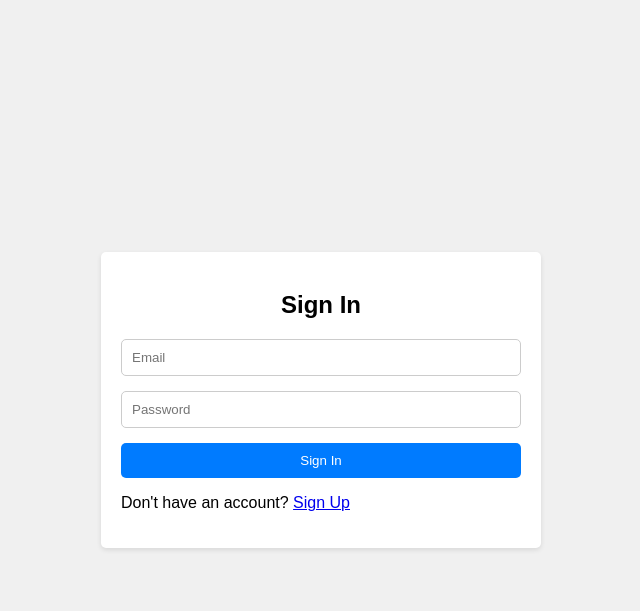
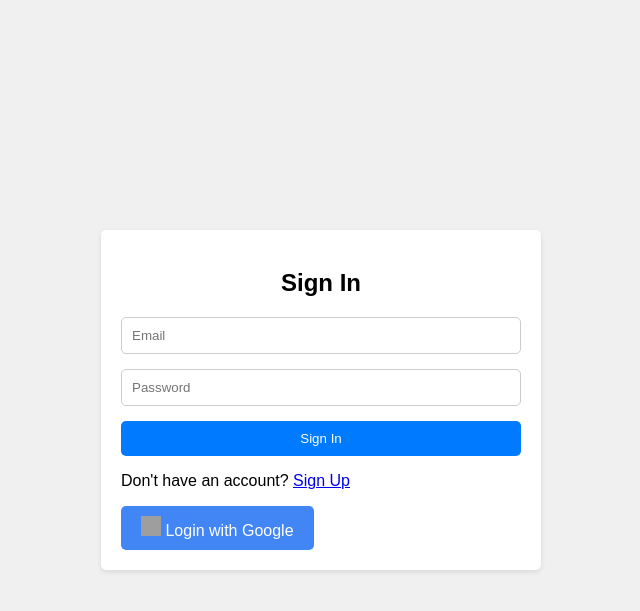
Before and after one commit to ahzamm/fyp-API-gateway, a Flask app: page /signin in a window 1280 px wide. Shown: the top 611 px of the page, without its empty margins (319-959 px from the left). Run offline with Flask 3, Linux system fonts and the light colour scheme; grey boxes are pictures that could not be loaded.

Commit message:
Add Google OAuth2 authentication

```diff
--- a/app.py
+++ b/app.py
@@ -1,13 +1,99 @@
-import base64
 import json
-from io import BytesIO
+import os
+import pathlib
 
+import google.auth.transport.requests
 import requests
-from flask import Flask, make_response, redirect, render_template, request
-from PIL import Image
+from dotenv import load_dotenv
+from flask import (
+    Flask,
+    abort,
+    make_response,
+    redirect,
+    render_template,
+    request,
+    session,
+)
+from google.oauth2 import id_token
+from google_auth_oauthlib.flow import Flow
+from pip._vendor import cachecontrol
 from werkzeug.utils import secure_filename
 
 app = Flask(__name__)
+
+
+google_client_id = os.getenv("CLIENT_ID")
+app.secret_key = os.getenv("CLIENT_SECRET")
+project_id = os.getenv("PROJECT_ID")
+
+
+@app.route("/login-with-google", methods=["GET"])
+def login_with_google():
+    flow = Flow.from_client_config(
+        client_config={
+            "web": {
+                "client_id": google_client_id,
+                "project_id": project_id,
+                "auth_uri": "https://accounts.google.com/o/oauth2/auth",
+                "token_uri": "https://oauth2.googleapis.com/token",
+                "auth_provider_x509_cert_url": "https://www.googleapis.com/oauth2/v1/certs",
+                "client_secret": app.secret_key,
+                "redirect_uris": ["http://localhost:5000/callback"],
+                "javascript_origins": ["http://localhost:5000"],
+            }
+        },
+        scopes=[
+            "https://www.googleapis.com/auth/userinfo.profile",
+            "https://www.googleapis.com/auth/userinfo.email",
+        ],
+        redirect_uri="http://localhost:5000/callback",
+    )
+    authorization_url, state = flow.authorization_url(
+        access_type="offline", include_granted_scopes="true"
+    )
+    session["state"] = state
+    return redirect(authorization_url)
+
+
+@app.route("/callback", methods=["GET"])
+def callback():
+    state = session["state"]
+
+    flow = Flow.from_client_config(
+        client_config={
+            "web": {
+                "client_id": google_client_id,
+                "project_id": project_id,
+                "auth_uri": "https://accounts.google.com/o/oauth2/auth",
+                "token_uri": "https://oauth2.googleapis.com/token",
+                "auth_provider_x509_cert_url": "https://www.googleapis.com/oauth2/v1/certs",
+                "client_secret": app.secret_key,
+                "redirect_uris": ["http://localhost:5000/callback"],
+                "javascript_origins": ["http://localhost:5000"],
+            }
+        },
+        scopes=[
+            "openid",
+            "https://www.googleapis.com/auth/userinfo.profile",
+            "https://www.googleapis.com/auth/userinfo.email",
+        ],
+        state=state,
+        redirect_uri="http://localhost:5000/callback",
+    )
+
+    authorization_response = request.url
+    flow.fetch_token(authorization_response=authorization_response)
+
+    credentials = flow.credentials
+    request_session = requests.session()
+    cached_session = cachecontrol.CacheControl(request_session)
+    token_request = google.auth.transport.requests.Request(session=cached_session)
+
+    id_info = id_token.verify_oauth2_token(
+        id_token=credentials.id_token, request=token_request, audience=google_client_id
+    )
+    print("🚀🚀🚀", id_info)
+    return redirect("/signin")
 
 
 @app.route("/signup", methods=["GET", "POST"])
--- a/templates/signin.html
+++ b/templates/signin.html
@@ -1,10 +1,9 @@
 <!DOCTYPE html>
 <html lang="en">
-
   <head>
-    <meta charset="UTF-8">
-    <meta http-equiv="X-UA-Compatible" content="IE=edge">
-    <meta name="viewport" content="width=device-width, initial-scale=1.0">
+    <meta charset="UTF-8" />
+    <meta http-equiv="X-UA-Compatible" content="IE=edge" />
+    <meta name="viewport" content="width=device-width, initial-scale=1.0" />
     <title>Signin</title>
     <style>
       body {
@@ -54,6 +53,21 @@
       .signin-form button:hover {
         background-color: #0056b3;
       }
+
+      .google-login-btn {
+        display: inline-block;
+        padding: 10px 20px;
+        background-color: #4285f4;
+        color: white;
+        text-decoration: none;
+        border-radius: 5px;
+        font-family: Arial, sans-serif;
+        font-size: 16px;
+      }
+
+      .google-login-btn:hover {
+        background-color: #357ae8;
+      }
     </style>
   </head>
 
@@ -61,27 +75,44 @@
     <div class="signin-form">
       <h2>Sign In</h2>
       {% if message %}
-        <div id="errorAlert" class="alert alert-danger" style="color: hsl(211, 100%, 50%);;">
+      <div
+        id="errorAlert"
+        class="alert alert-danger"
+        style="color: hsl(211, 100%, 50%)"
+      >
         <ul>
           {{ message }}
         </ul>
       </div>
       {% endif %}
       <form action="/signin" method="POST">
-            <input type="email" name="email" placeholder="Email" required>
-            <input type="password" name="password" placeholder="Password" required>
+        <input type="email" name="email" placeholder="Email" required />
+        <input
+          type="password"
+          name="password"
+          placeholder="Password"
+          required
+        />
         <button type="submit">Sign In</button>
       </form>
       <p>Don't have an account? <a href="/signup">Sign Up</a></p>
+      <a href="/login-with-google" class="google-login-btn">
+        <img
+          src="https://w7.pngwing.com/pngs/338/520/png-transparent-g-suite-google-play-google-logo-google-text-logo-cloud-computing.png"
+          alt="Google Logo"
+          width="20px"
+          height="20px"
+        />
+        Login with Google
+      </a>
     </div>
   </body>
 
   {% if message %}
   <script>
     setTimeout(function () {
-        document.getElementById('errorAlert').style.display = 'none';
+      document.getElementById("errorAlert").style.display = "none";
     }, 2000);
   </script>
   {% endif %}
-
 </html>
```
Lines whose indentation alone changed are shown as unchanged.
